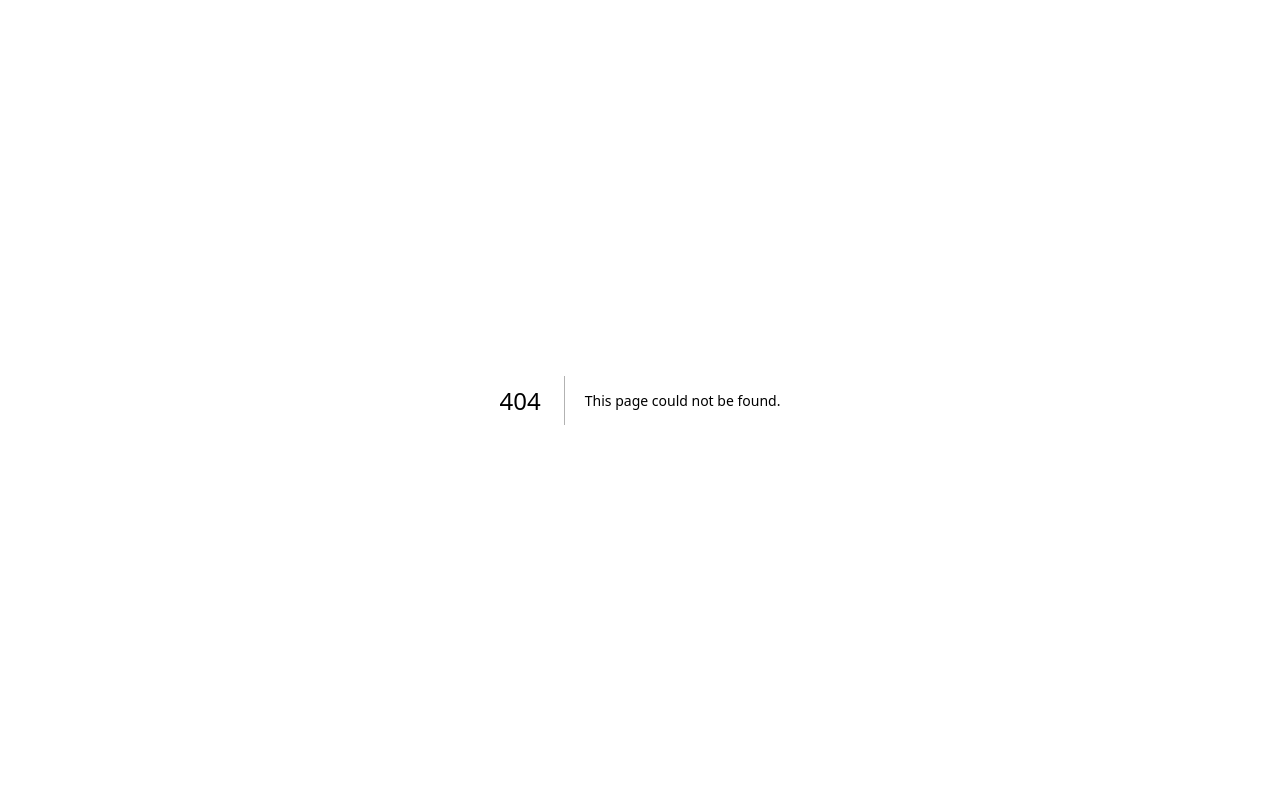
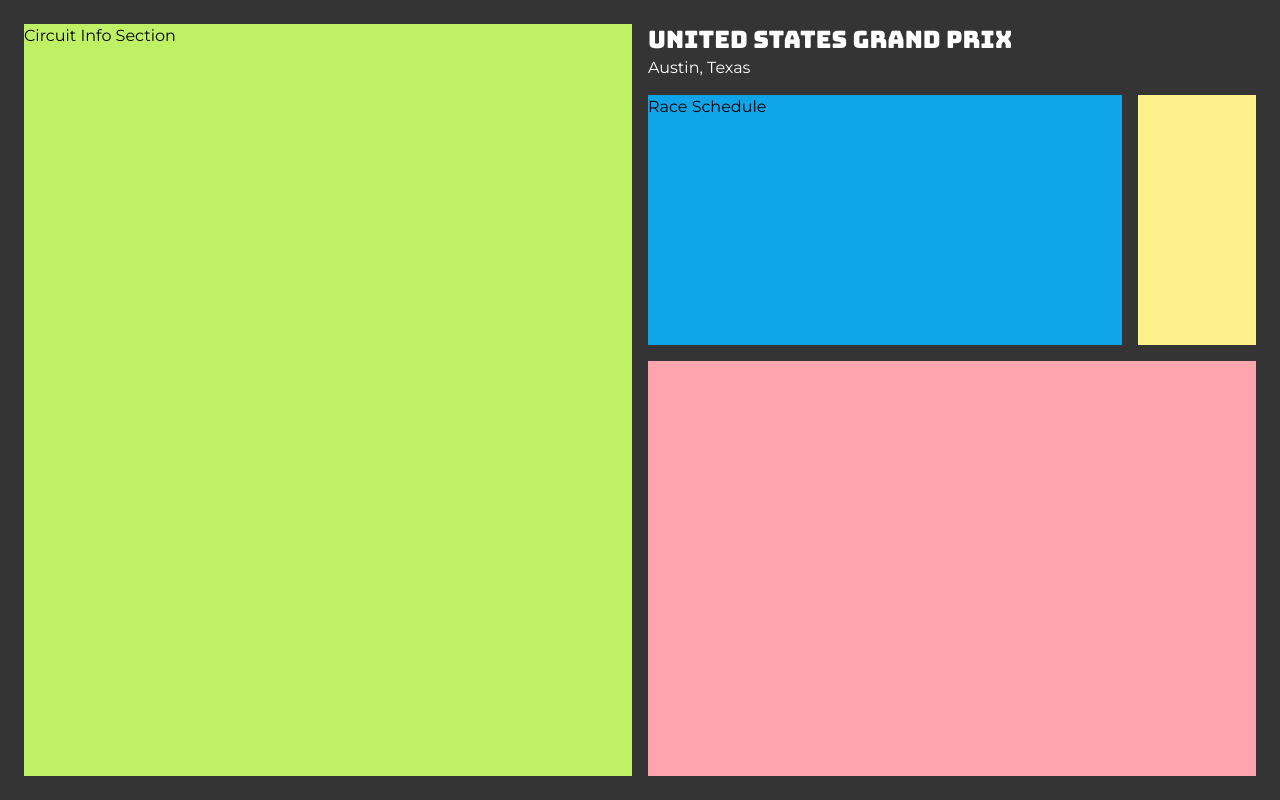
Before and after one commit to allisonkuo/f1-display, a Next.js app: page /race in a window 1280 px wide. Before the commit this address had no page. Built offline with nearby package versions, Linux system fonts and the light colour scheme.

Commit message:
Create basic layout of the race info page

```diff
--- /dev/null
+++ b/src/app/race/layout.tsx
@@ -0,0 +1,9 @@
+export default function CalendarLayout({
+  children,
+}: {
+  children: React.ReactNode;
+}) {
+  return (
+    <div className='flex p-6 bg-f1-dark-grey min-h-screen'>{children}</div>
+  );
+}
--- /dev/null
+++ b/src/app/race/page.tsx
@@ -0,0 +1,30 @@
+import RaceWeekendSchedule from '@/components/RaceWeekendSchedule';
+
+export default function RaceCalendar() {
+  return (
+    <div className='flex w-full space-x-4'>
+      {/* May have to use a fixed width to get proportion right */}
+      <div className='w-1/2 bg-lime-300'>
+        <h3>Circuit Info Section</h3>
+      </div>
+
+      <div className='w-1/2 flex flex-col space-y-4'>
+        <div className='h-[55px]'>
+          <h3 className='font-display text-2xl text-white'>
+            United States Grand Prix
+          </h3>
+          <h4 className='text-white'>Austin, Texas</h4>
+        </div>
+
+        <div className='h-[250px] flex space-x-4'>
+          <div className='w-4/5 bg-sky-500'>
+            <RaceWeekendSchedule />
+          </div>
+          <div className='w-1/5 bg-yellow-200'></div>
+        </div>
+
+        <div className='flex-auto bg-rose-300'></div>
+      </div>
+    </div>
+  );
+}
--- /dev/null
+++ b/src/components/RaceWeekendSchedule.tsx
@@ -0,0 +1,7 @@
+import React from 'react';
+
+const RaceWeekendSchedule = (): React.ReactNode => {
+  return <div className=''>Race Schedule</div>;
+};
+
+export default RaceWeekendSchedule;
```
